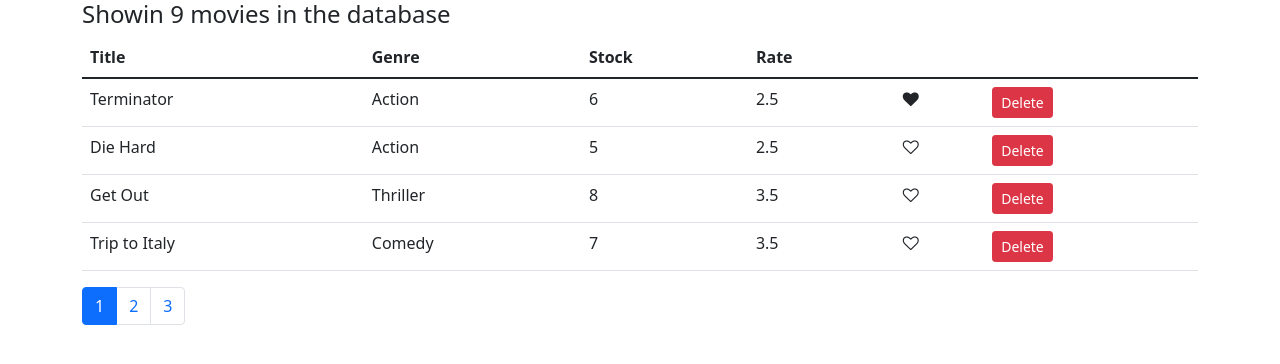
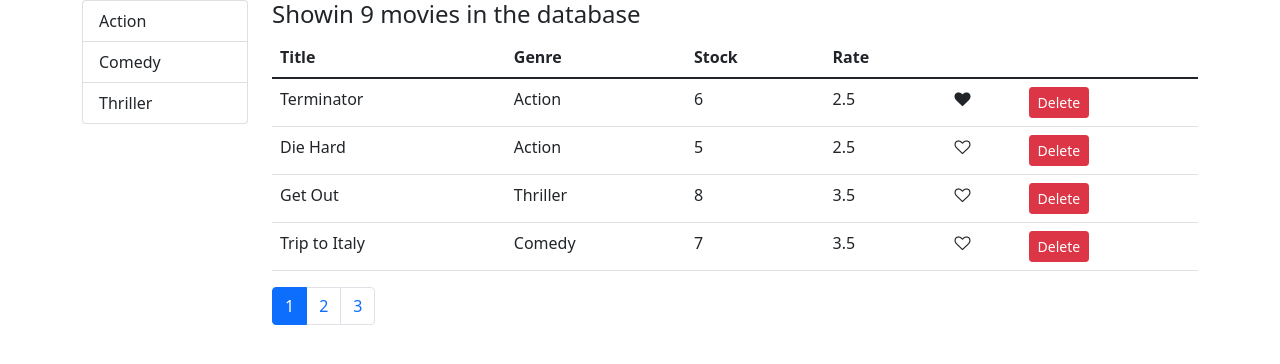
Before and after one commit to WebDevMilan/ReactMovieApp, a React (Create React App) app in the folder movie-app/: page / in a window 1280 px wide. Shown: the top 364 px of the page. Built offline with nearby package versions, Linux system fonts and the light colour scheme.

Commit message:
displaying list of genres

```diff
--- /dev/null
+++ b/movie-app/src/components/common/listGroup.jsx
@@ -0,0 +1,17 @@
+import React from "react";
+
+const ListGroup = (props) => {
+  const { items, textProperty, valueProperty } = props;
+
+  return (
+    <ul className="list-group">
+      {items.map((item) => (
+        <li key={item[valueProperty]} className="list-group-item">
+          {item[textProperty]}
+        </li>
+      ))}
+    </ul>
+  );
+};
+
+export default ListGroup;
--- a/movie-app/src/components/movies.jsx
+++ b/movie-app/src/components/movies.jsx
@@ -1,11 +1,17 @@
 import React, { Component } from "react";
 import Like from "./common/like";
+import ListGroup from "./common/listGroup";
 import Pagination from "./common/pagination";
 import { getMovies } from "../services/fakeMovieService";
+import { getGenres } from "../services/fakeGenreService";
 import { paginate } from "../utils/paginate";
 
 class Movies extends Component {
-  state = { movies: getMovies(), pageSize: 4, currentPage: 1 };
+  state = { movies: [], pageSize: 4, currentPage: 1, genres: [] };
+
+  componentDidMount() {
+    this.setState({ movies: getMovies(), genres: getGenres() });
+  }
 
   handleDelete = (movie) => {
     const movies = this.state.movies.filter((m) => m._id !== movie._id);
@@ -24,16 +30,29 @@
     this.setState({ currentPage: page });
   };
 
+  handleGenreSelect = (genre) => {
+    console.log(genre);
+  };
+
   render() {
     const { length: count } = this.state.movies;
     const { pageSize, currentPage, movies: allMovies } = this.state;
 
     if (count === 0) return <p>There are no movies in the database!</p>;
 
-    const movies = paginate(allMovies, currentPage, pageSize)
+    const movies = paginate(allMovies, currentPage, pageSize);
 
     return (
-      <div>
+      <div className="row">
+        <div className="col-2">
+          <ListGroup
+            items={this.state.genres}
+            onItemSelect={this.handleGenreSelect}
+            textProperty="name"
+            valueProperty="_id"
+          />
+        </div>
+        <div className="col">
           <h4>Showin {count} movies in the database</h4>
           <table className="table">
             <thead>
@@ -78,6 +97,7 @@
             onPageChange={this.handlePageChange}
           />
         </div>
+      </div>
     );
   }
 }
```
Lines whose indentation alone changed are shown as unchanged.
